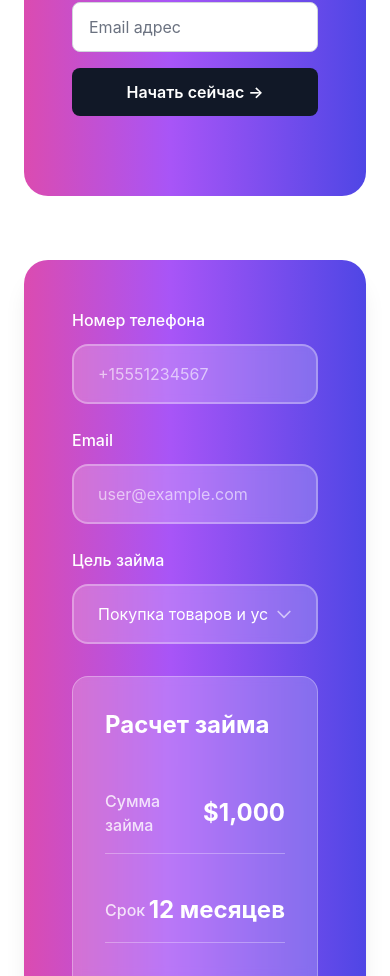
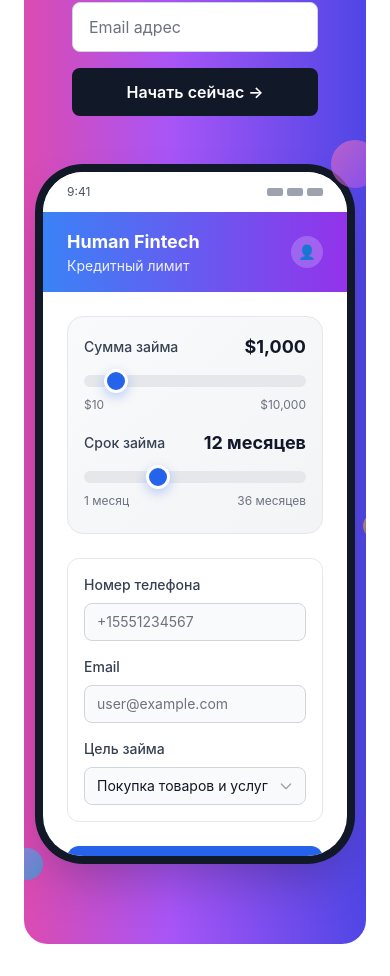
Before and after one commit to ioanngrigorev/microfinance-frontend, a React (Vite) app: page / in a window 390 px wide. Shown: the part 1024-2000 px from the top of the page. Built offline with nearby package versions, Linux system fonts and the light colour scheme.

Commit message:
Fix: Restore mobile widget in Hero, remove calculator block below

```diff
--- a/src/pages/HomePage.jsx
+++ b/src/pages/HomePage.jsx
@@ -31,7 +31,7 @@
 
           <div className="relative px-12 py-20">
             <div className="max-w-6xl mx-auto">
-              <div className="grid grid-cols-1 gap-12 items-center">
+              <div className="grid grid-cols-1 lg:grid-cols-2 gap-12 items-center">
 
                 {/* Left side - Content */}
                 <div className="space-y-8">
@@ -68,23 +68,95 @@
                   </div>
                 </div>
 
+                {/* Right side - Mobile App Widget */}
+                <div className="relative flex justify-center">
+                  <div className="relative">
+                    {/* Mobile phone frame */}
+                    <div className="w-80 h-[700px] bg-gray-900 rounded-[3rem] p-2 shadow-2xl">
+                      <div className="w-full h-full bg-white rounded-[2.5rem] overflow-hidden">
+
+                        {/* Status bar */}
+                        <div className="bg-white px-6 py-3 flex justify-between items-center text-xs text-gray-600">
+                          <span>9:41</span>
+                          <div className="flex items-center space-x-1">
+                            <div className="w-4 h-2 bg-gray-400 rounded-sm"></div>
+                            <div className="w-4 h-2 bg-gray-400 rounded-sm"></div>
+                            <div className="w-4 h-2 bg-gray-400 rounded-sm"></div>
                           </div>
+                        </div>
+
+                        {/* App header */}
+                        <div className="bg-gradient-to-r from-blue-500 to-purple-600 px-6 py-4">
+                          <div className="flex items-center justify-between text-white">
+                            <div>
+                              <h2 className="text-lg font-bold">Human Fintech</h2>
+                              <p className="text-sm opacity-90">Кредитный лимит</p>
+                            </div>
+                            <div className="w-8 h-8 bg-white/20 rounded-full flex items-center justify-center">
+                              <span className="text-sm">👤</span>
                             </div>
                           </div>
                         </div>
 
-        {/* Калькулятор */}
-        <div className="animated-gradient-bg rounded-3xl p-12 mb-16 shadow-xl relative overflow-hidden">
+                        {/* Main content */}
+                        <div className="p-6 space-y-6">
+                          {/* Credit calculator sliders */}
+                          <div className="bg-gradient-to-br from-gray-50 to-gray-100 rounded-2xl p-4 border border-gray-200">
+                            {/* Сумма займа slider */}
+                            <div className="mb-4">
+                              <div className="flex items-center justify-between mb-2">
+                                <label className="text-sm font-medium text-gray-700">
+                                  Сумма займа
+                                </label>
+                                <div className="text-lg font-bold text-gray-900">
+                                  ${amount.toLocaleString()}
+                                </div>
+                              </div>
+                              <input
+                                type="range"
+                                min="10"
+                                max="10000"
+                                step="10"
+                                value={amount}
+                                onChange={(e) => setAmount(Number(e.target.value))}
+                                className="w-full h-2 bg-gray-200 rounded-full appearance-none cursor-pointer slider"
+                              />
+                              <div className="flex justify-between text-xs text-gray-500 mt-1">
+                                <span>$10</span>
+                                <span>$10,000</span>
+                              </div>
+                            </div>
 
-        <div className="grid grid-cols-1 md:grid-cols-2 gap-8">
-          {/* Левая колонка - параметры */}
+                            {/* Срок займа slider */}
+                            <div className="mb-2">
+                              <div className="flex items-center justify-between mb-2">
+                                <label className="text-sm font-medium text-gray-700">
+                                  Срок займа
+                                </label>
+                                <div className="text-lg font-bold text-gray-900">
+                                  {term} месяцев
+                                </div>
+                              </div>
+                              <input
+                                type="range"
+                                min="1"
+                                max="36"
+                                step="1"
+                                value={term}
+                                onChange={(e) => setTerm(Number(e.target.value))}
+                                className="w-full h-2 bg-gray-200 rounded-full appearance-none cursor-pointer slider"
+                              />
+                              <div className="flex justify-between text-xs text-gray-500 mt-1">
+                                <span>1 месяц</span>
+                                <span>36 месяцев</span>
+                              </div>
+                            </div>
+                          </div>
+
+                          {/* Input fields */}
+                          <div className="bg-white border border-gray-200 rounded-xl p-4 space-y-4">
                             <div>
-
-
-            {/* Дополнительные поля */}
-            <div className="space-y-6">
-                  <div>
-                    <label className="block text-white font-medium mb-3">
+                              <label className="block text-sm font-medium text-gray-700 mb-2">
                                 Номер телефона
                               </label>
                               <input
@@ -92,13 +164,13 @@
                                 value={phoneNumber}
                                 onChange={(e) => setPhoneNumber(e.target.value)}
                                 maxLength={12}
-                      className="w-full px-6 py-4 bg-white/20 backdrop-blur-sm border-2 border-white/30 rounded-2xl focus:ring-0 focus:border-white/50 focus:bg-white/30 transition-all duration-200 text-white placeholder-white/60"
+                                className="w-full px-3 py-2 bg-gray-50 border border-gray-300 rounded-lg focus:ring-2 focus:ring-blue-500 focus:border-transparent text-gray-900 placeholder-gray-500 text-sm"
                                 placeholder="+15551234567"
                               />
                             </div>
 
                             <div>
-                <label className="block text-white font-medium mb-3">
+                              <label className="block text-sm font-medium text-gray-700 mb-2">
                                 Email
                               </label>
                               <input
@@ -106,20 +178,20 @@
                                 value={email}
                                 onChange={(e) => setEmail(e.target.value)}
                                 maxLength={50}
-                  className="w-full px-6 py-4 bg-white/20 backdrop-blur-sm border-2 border-white/30 rounded-2xl focus:ring-0 focus:border-white/50 focus:bg-white/30 transition-all duration-200 text-white placeholder-white/60"
+                                className="w-full px-3 py-2 bg-gray-50 border border-gray-300 rounded-lg focus:ring-2 focus:ring-blue-500 focus:border-transparent text-gray-900 placeholder-gray-500 text-sm"
                                 placeholder="user@example.com"
                               />
                             </div>
 
                             <div>
-                <label className="block text-white font-medium mb-3">
+                              <label className="block text-sm font-medium text-gray-700 mb-2">
                                 Цель займа
                               </label>
                               <div className="relative">
                                 <select
                                   value={loanPurpose}
                                   onChange={(e) => setLoanPurpose(e.target.value)}
-                    className="w-full px-6 py-4 bg-white/20 backdrop-blur-sm border-2 border-white/30 rounded-2xl focus:ring-0 focus:border-white/50 focus:bg-white/30 transition-all duration-200 text-white appearance-none cursor-pointer pr-12"
+                                  className="w-full px-3 py-2 bg-gray-50 border border-gray-300 rounded-lg focus:ring-2 focus:ring-blue-500 focus:border-transparent text-gray-900 appearance-none cursor-pointer pr-8 text-sm"
                                 >
                                   <option value="Покупка товаров и услуг">Покупка товаров и услуг</option>
                                   <option value="Медицинские расходы">Медицинские расходы</option>
@@ -134,49 +206,17 @@
                                   <option value="Покупка техники">Покупка техники</option>
                                   <option value="Другое">Другое</option>
                                 </select>
-                  <div className="absolute inset-y-0 right-0 flex items-center pr-6 pointer-events-none">
-                    <svg className="w-5 h-5 text-white/60" fill="none" stroke="currentColor" viewBox="0 0 24 24">
+                                <div className="absolute inset-y-0 right-0 flex items-center pr-3 pointer-events-none">
+                                  <svg className="w-4 h-4 text-gray-400" fill="none" stroke="currentColor" viewBox="0 0 24 24">
                                     <path strokeLinecap="round" strokeLinejoin="round" strokeWidth={2} d="M19 9l-7 7-7-7" />
                                   </svg>
                                 </div>
                               </div>
                             </div>
                           </div>
-          </div>
 
-          {/* Правая колонка - результаты */}
-          <div className="bg-white/20 backdrop-blur-sm border border-white/30 rounded-2xl p-8">
-            <h3 className="text-2xl font-bold text-white mb-8">Расчет займа</h3>
-
-            <div className="space-y-6">
-              <div className="flex justify-between items-center py-4 border-b border-white/30">
-                <span className="text-white/80 font-medium">Сумма займа</span>
-                <span className="text-2xl font-bold text-white">${amount.toLocaleString()}</span>
-              </div>
-
-              <div className="flex justify-between items-center py-4 border-b border-white/30">
-                <span className="text-white/80 font-medium">Срок</span>
-                <span className="text-2xl font-bold text-white">{term} месяцев</span>
-              </div>
-
-              <div className="flex justify-between items-center py-4 border-b border-white/30">
-                <span className="text-white/80 font-medium">Проценты</span>
-                <span className="text-2xl font-bold text-orange-300">${payment.totalInterest}</span>
-              </div>
-
-              <div className="flex justify-between items-center py-4 border-b-2 border-white/40">
-                <span className="text-white/80 font-medium">Месячный платеж</span>
-                <span className="text-2xl font-bold text-blue-300">${payment.monthlyPayment}</span>
-              </div>
-
-              <div className="bg-white/20 backdrop-blur-sm border border-white/30 rounded-2xl p-6 mt-6">
-                <div className="flex justify-between items-center">
-                  <span className="text-xl font-semibold text-white">К возврату</span>
-                  <span className="text-4xl font-bold text-green-300">${payment.totalAmount}</span>
-                </div>
-              </div>
-            </div>
-
+                          {/* Quick actions */}
+                          <div className="space-y-3">
             <Link
               to="/application"
                               state={{
@@ -186,14 +226,65 @@
                                 email,
                                 loanPurpose
                               }}
-              className="mt-8 w-full bg-blue-600 hover:bg-blue-700 text-white py-4 rounded-2xl text-lg font-semibold transition-all duration-200 shadow-lg hover:shadow-blue-500/25 hover:scale-105 block text-center"
+                              className="w-full bg-blue-600 hover:bg-blue-700 text-white py-3 px-4 rounded-xl text-sm font-semibold transition-colors block text-center"
                             >
-              Оформить займ
+                              Получить деньги
             </Link>
+                            <button className="w-full bg-gray-100 text-gray-700 py-3 px-4 rounded-xl text-sm font-semibold">
+                              История
+                            </button>
+                          </div>
+
+                          {/* Stats */}
+                          <div className="bg-white border border-gray-200 rounded-xl p-4">
+                            <h3 className="text-sm font-semibold text-gray-900 mb-3">Статистика</h3>
+                            <div className="grid grid-cols-2 gap-4">
+                              <div className="text-center">
+                                <div className="text-xl font-bold text-gray-900">20%</div>
+                                <div className="text-xs text-gray-600">Годовая ставка</div>
+                              </div>
+                              <div className="text-center">
+                                <div className="text-xl font-bold text-gray-900">24ч</div>
+                                <div className="text-xs text-gray-600">На одобрение</div>
+          </div>
         </div>
       </div>
 
+                          {/* Recent activity */}
+                          <div className="bg-white border border-gray-200 rounded-xl p-4">
+                            <h3 className="text-sm font-semibold text-gray-900 mb-3">Последние операции</h3>
+                            <div className="space-y-2">
+                              <div className="flex items-center justify-between text-xs">
+                                <div className="flex items-center space-x-2">
+                                  <div className="w-2 h-2 bg-green-500 rounded-full"></div>
+                                  <span className="text-gray-600">Одобрен займ</span>
                                 </div>
+                                <span className="text-gray-900 font-medium">+$2,500</span>
+                              </div>
+                              <div className="flex items-center justify-between text-xs">
+                                <div className="flex items-center space-x-2">
+                                  <div className="w-2 h-2 bg-blue-500 rounded-full"></div>
+                                  <span className="text-gray-600">Создан кошелек</span>
+                                </div>
+                                <span className="text-gray-900 font-medium">USDT</span>
+                              </div>
+                            </div>
+        </div>
+        </div>
+        </div>
+      </div>
+
+                    {/* Floating elements around phone */}
+                    <div className="absolute -top-6 -right-6 w-12 h-12 bg-gradient-to-br from-pink-400 to-purple-500 rounded-full opacity-60 animate-pulse"></div>
+                    <div className="absolute -bottom-6 -left-6 w-8 h-8 bg-gradient-to-br from-blue-400 to-cyan-500 rounded-full opacity-60 animate-bounce"></div>
+                    <div className="absolute top-1/2 -right-8 w-6 h-6 bg-gradient-to-br from-yellow-400 to-orange-500 rounded-full opacity-60 animate-pulse" style={{animationDelay: '1s'}}></div>
+          </div>
+        </div>
+      </div>
+            </div>
+          </div>
+        </div>
+
 
 
       </div>
```
Lines whose indentation alone changed are shown as unchanged.
